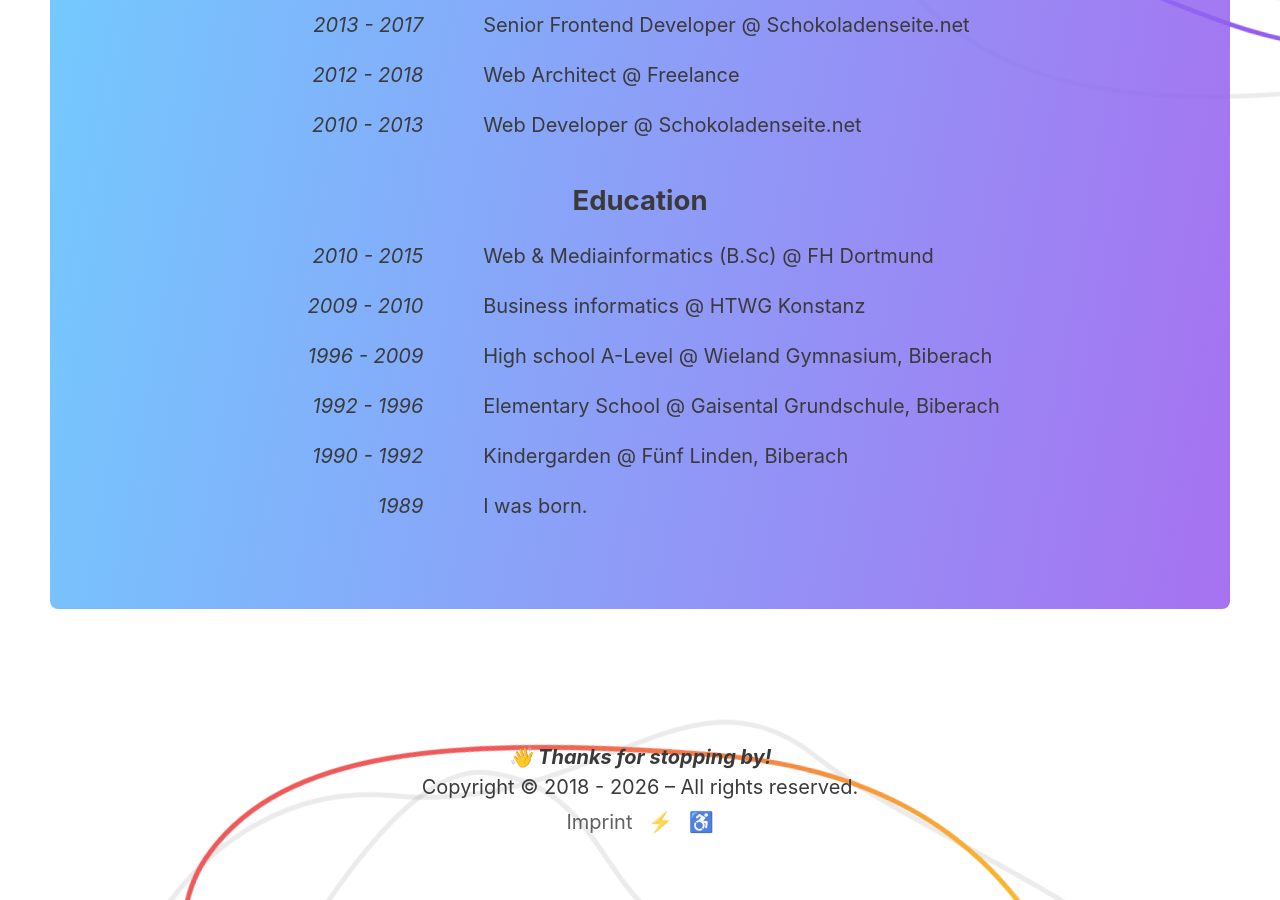
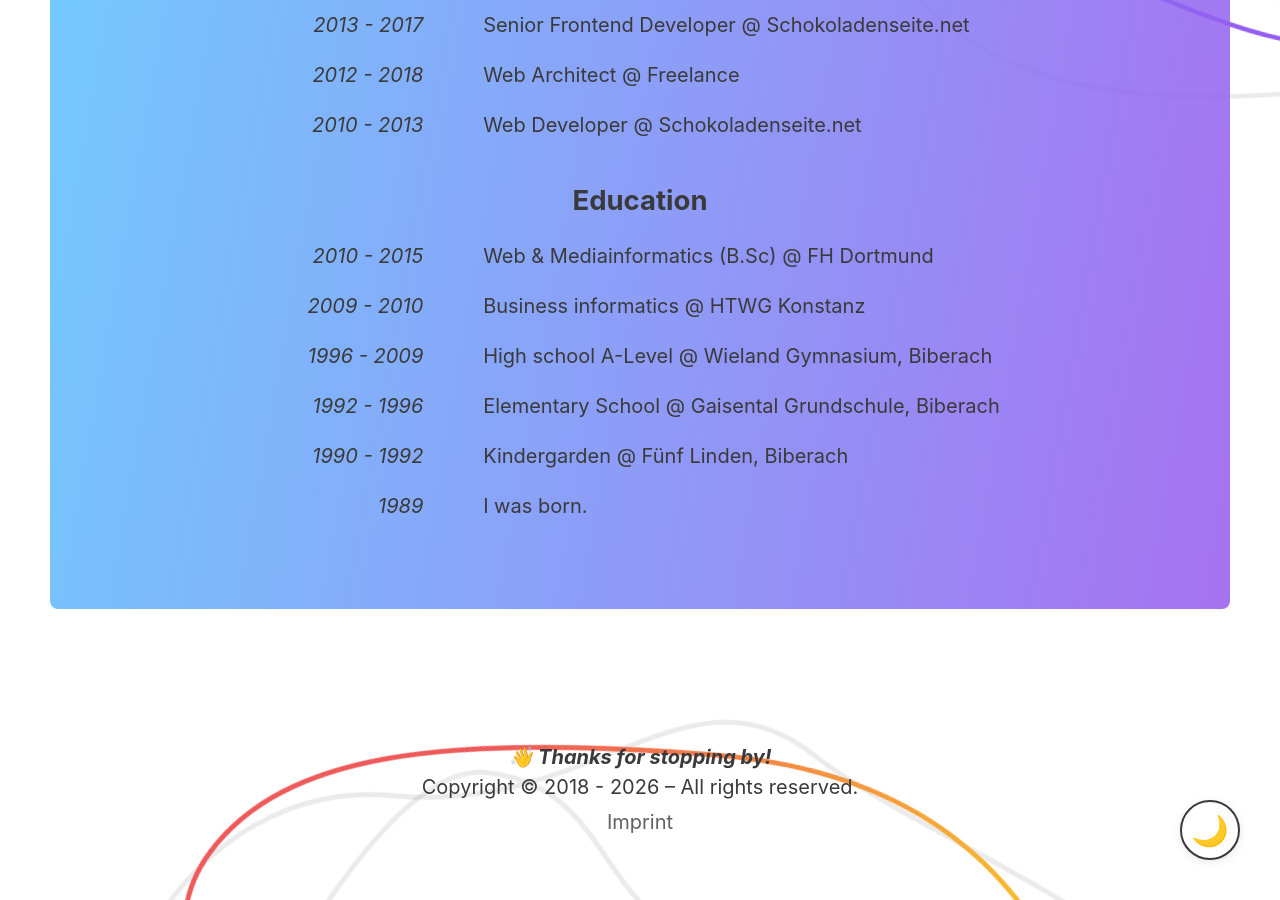
Before and after one commit to l4ci/l4ci.github.io, a Jekyll site: the page built from index.html, in a window 1280 px wide and 900 px high, scrolled down 2406 px. Built offline with Jekyll 4.4.1, drawn with Linux system fonts in a browser that asks for light colours; Markdown is read by kramdown in place of the engine named in the settings; the list of posts is cut into pages by our own code.

Commit message:
feat: add theme toggle and clean up footer links
- Added floating theme toggle button (sun/moon icons)
- Toggle allows manual light/dark mode switching
- Theme preference stored in localStorage
- Removed PageSpeed Insights and Accessibility Checker links
- Smooth transitions for theme changes

```diff
--- a/_layouts/default.html
+++ b/_layouts/default.html
@@ -83,6 +83,11 @@
   - Volker
   -->
 <body>
+  <button id="theme-toggle" class="theme-toggle" aria-label="Toggle dark/light mode" title="Toggle theme">
+    <span class="theme-toggle__icon theme-toggle__icon--sun">☀️</span>
+    <span class="theme-toggle__icon theme-toggle__icon--moon">🌙</span>
+  </button>
+
   {{ content }}
 
   <footer class="footer section">
@@ -90,7 +95,7 @@
       <p><strong><em>👋 Thanks for stopping by!</em></strong></p>
       <p>Copyright &copy; 2018 - <span id="copyright-year">2026</span> – All rights reserved.
       </p>
-      <p><a href="https://volkerotto.net/imprint/" title="Show the legal summary">Imprint</a> <a href="https://pagespeed.web.dev/analysis/https-volkerotto-net/07e67euoih" title="Checkout the PageSpeed Insights Score" target="_blank">⚡</a> <a href="https://www.accessibilitychecker.org/audit/?website=https%3A%2F%2Fvolkerotto.net%2F&flag=ge#" title="Checkout the WCAG Accessibility Ranking" target="_blank">♿</a></p>
+      <p><a href="https://volkerotto.net/imprint/" title="Show the legal summary">Imprint</a></p>
     </div>
     <div class="lines-mask bottom">
       <svg viewBox="0 -500 1034 792" fill="none" xmlns="http://www.w3.org/2000/svg">
```
